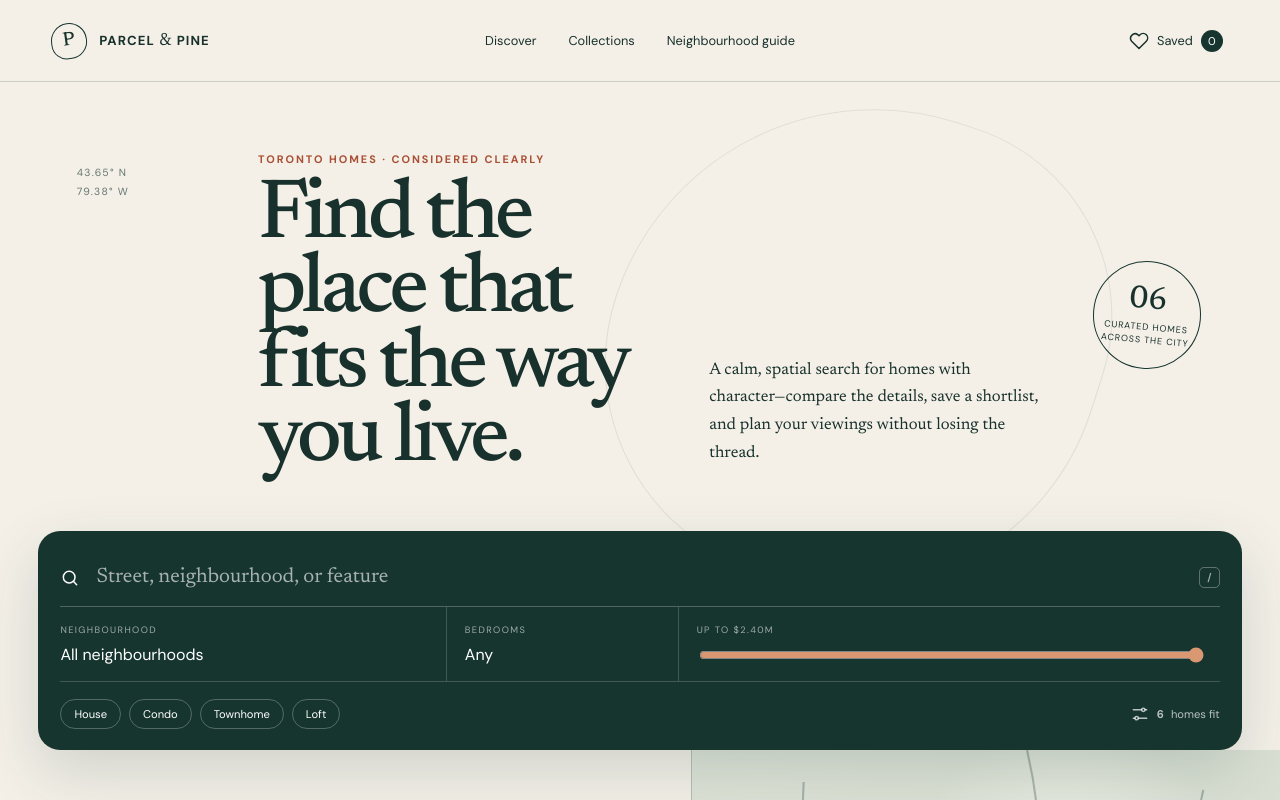
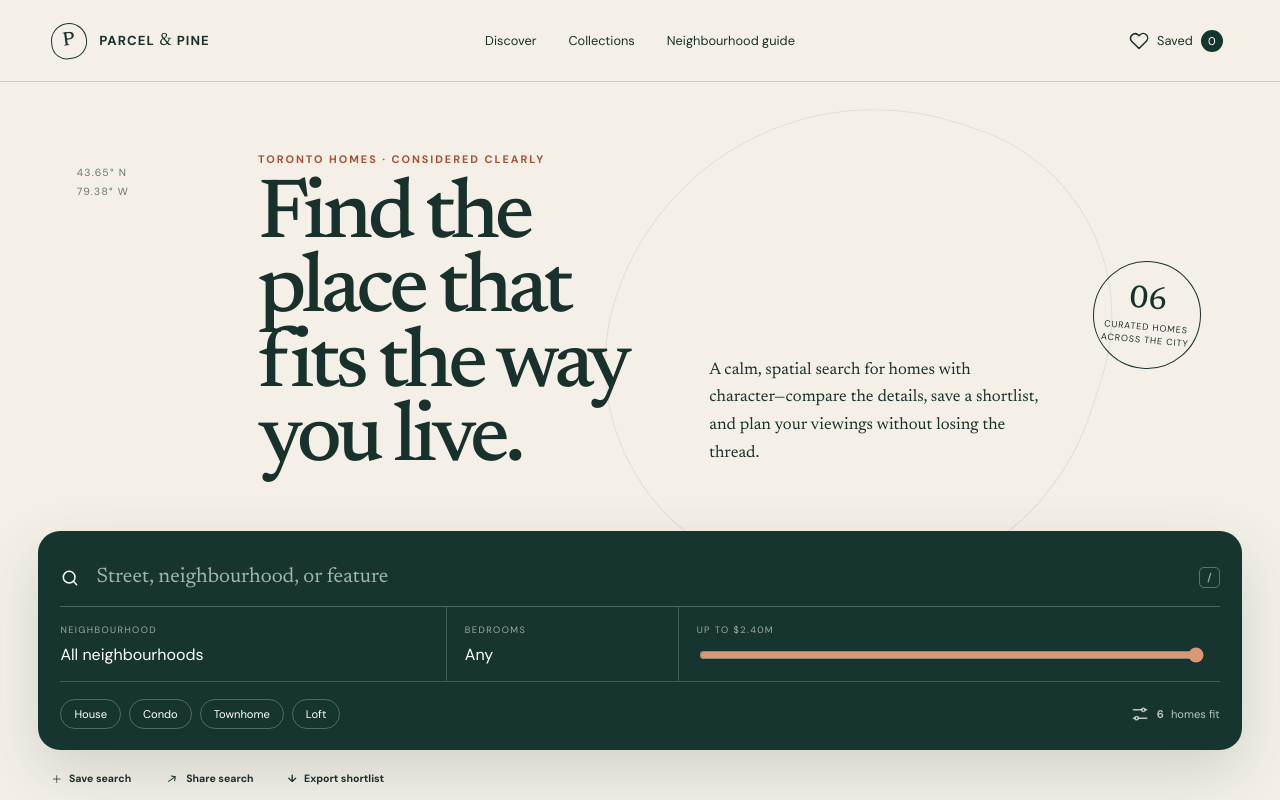
Before and after one commit to miladmo68/parcel-pine-homes, a React (Vite) app: page / in a window 1280 px wide. Shown: the top 800 px of the page. Built offline with nearby package versions, Linux system fonts and the light colour scheme.

Commit message:
feat: add saved searches, share links and shortlist export

```diff
--- a/src/App.tsx
+++ b/src/App.tsx
@@ -7,6 +7,7 @@ import { CompareTray } from "./components/CompareTray";
 import { SavedDrawer } from "./components/SavedDrawer";
 import { PropertyDetail } from "./components/PropertyDetail";
 import { EditorialSections } from "./components/EditorialSections";
+import { SearchActions } from "./components/SearchActions";
 import { neighbourhoods } from "./data/properties";
 import { defaultFilters, type Property, type PropertyFilters } from "./domain/types";
 import { propertyRepository } from "./repositories/staticPropertyRepository";
@@ -26,6 +27,7 @@ export function App() {
   const [loading, setLoading] = useState(true);
   const [savedOpen, setSavedOpen] = useState(false);
   const [compareOpen, setCompareOpen] = useState(false);
+  const [actionNotice, setActionNotice] = useState("");
 
   useEffect(() => {
     setLoading(true);
@@ -49,6 +51,12 @@ export function App() {
     return () => window.removeEventListener("keydown", focusSearch);
   }, []);
 
+  useEffect(() => {
+    if (!actionNotice) return;
+    const timer = window.setTimeout(() => setActionNotice(""), 2600);
+    return () => window.clearTimeout(timer);
+  }, [actionNotice]);
+
   const selected = useMemo(() => results.find((property) => property.id === selectedId) ?? null, [results, selectedId]);
   const openSavedHome = (id: string) => { setSelectedId(id); setSavedOpen(false); document.getElementById("discover")?.scrollIntoView(); };
 
@@ -69,6 +77,7 @@ export function App() {
         </section>
 
         <FilterBar filters={filters} neighbourhoods={neighbourhoods} resultCount={results.length} onChange={setFilters} onReset={() => setFilters(defaultFilters)} />
+        <SearchActions filters={filters} savedIds={saved.ids} notice={actionNotice} onNotice={setActionNotice} />
 
         <section className={`discovery-layout view-${view}`}>
           <div className="results-panel">
--- /dev/null
+++ b/src/components/SearchActions.tsx
@@ -0,0 +1,14 @@
+import type { PropertyFilters } from "../domain/types";
+import { properties } from "../data/properties";
+import { downloadShortlist, serializeFilters } from "../lib/shortlist";
+import { ArrowIcon, CheckIcon } from "./Icons";
+export function SearchActions({ filters, savedIds, notice, onNotice }: { filters: PropertyFilters; savedIds: string[]; notice: string; onNotice: (message: string) => void; }) {
+  const saveSearch = () => { window.localStorage.setItem("parcel-pine:saved-search", JSON.stringify({ filters, savedAt: new Date().toISOString() })); onNotice("Search saved on this device"); };
+  const copySearch = async () => {
+    const query = serializeFilters(filters); const url = `${window.location.origin}${window.location.pathname}${query ? `?${query}` : ""}`;
+    try { await navigator.clipboard.writeText(url); onNotice("Search link copied"); }
+    catch { onNotice("Search encoded in the address bar"); window.history.replaceState({}, "", query ? `?${query}` : window.location.pathname); }
+  };
+  const exportSaved = () => { const selected = properties.filter((item) => savedIds.includes(item.id)); if (!selected.length) { onNotice("Save a home before exporting"); return; } downloadShortlist(selected); onNotice(`${selected.length} saved ${selected.length === 1 ? "home" : "homes"} exported`); };
+  return <div className="search-actions" aria-label="Search actions"><button onClick={saveSearch}><span>＋</span> Save search</button><button onClick={copySearch}><ArrowIcon/> Share search</button><button onClick={exportSaved}><span>↓</span> Export shortlist</button><p className={notice ? "action-notice visible" : "action-notice"} role="status">{notice ? <><CheckIcon/>{notice}</> : null}</p></div>;
+}
--- /dev/null
+++ b/src/lib/shortlist.ts
@@ -0,0 +1,20 @@
+import type { Property, PropertyFilters } from "../domain/types";
+const escape = (value: string | number) => `"${String(value).replaceAll('"', '""')}"`;
+export function shortlistCsv(properties: Property[]) {
+  const header = ["Home", "Neighbourhood", "Type", "Price CAD", "Beds", "Baths", "Area sq ft", "Monthly estimate CAD", "Walk score"];
+  return [header, ...properties.map((item) => [item.title, item.neighbourhood, item.kind, item.price, item.beds, item.baths, item.area, item.monthlyEstimate, item.walkScore])].map((row) => row.map(escape).join(",")).join("\n");
+}
+export function downloadShortlist(properties: Property[]) {
+  const blob = new Blob([shortlistCsv(properties)], { type: "text/csv;charset=utf-8" });
+  const url = URL.createObjectURL(blob); const anchor = document.createElement("a");
+  anchor.href = url; anchor.download = "parcel-pine-shortlist.csv"; anchor.click(); URL.revokeObjectURL(url);
+}
+export function serializeFilters(filters: PropertyFilters) {
+  const params = new URLSearchParams();
+  if (filters.query) params.set("q", filters.query);
+  if (filters.neighbourhood !== "All neighbourhoods") params.set("area", filters.neighbourhood);
+  if (filters.kinds.length) params.set("type", filters.kinds.join(","));
+  if (filters.minBeds) params.set("beds", String(filters.minBeds));
+  if (filters.maxPrice < 2400000) params.set("price", String(filters.maxPrice));
+  return params.toString();
+}
```
Also changed, not shown: src/styles.css.
